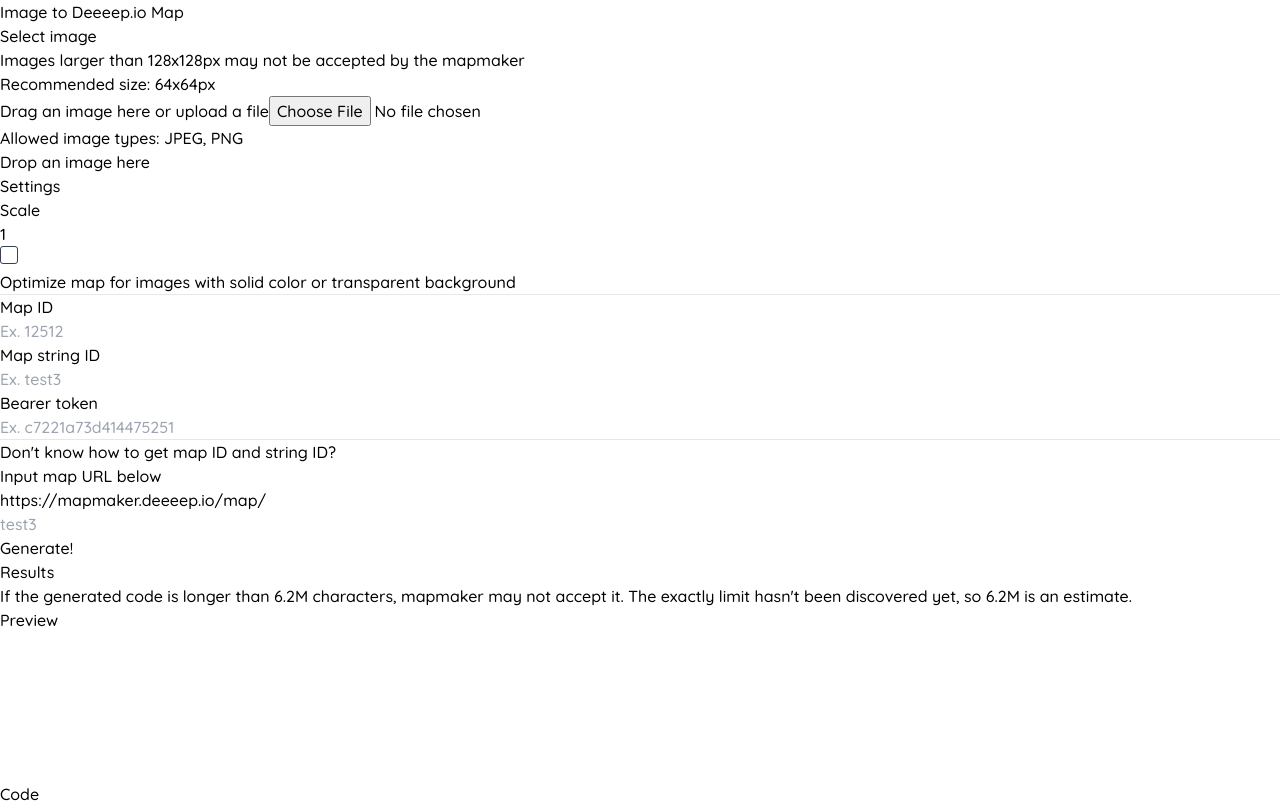
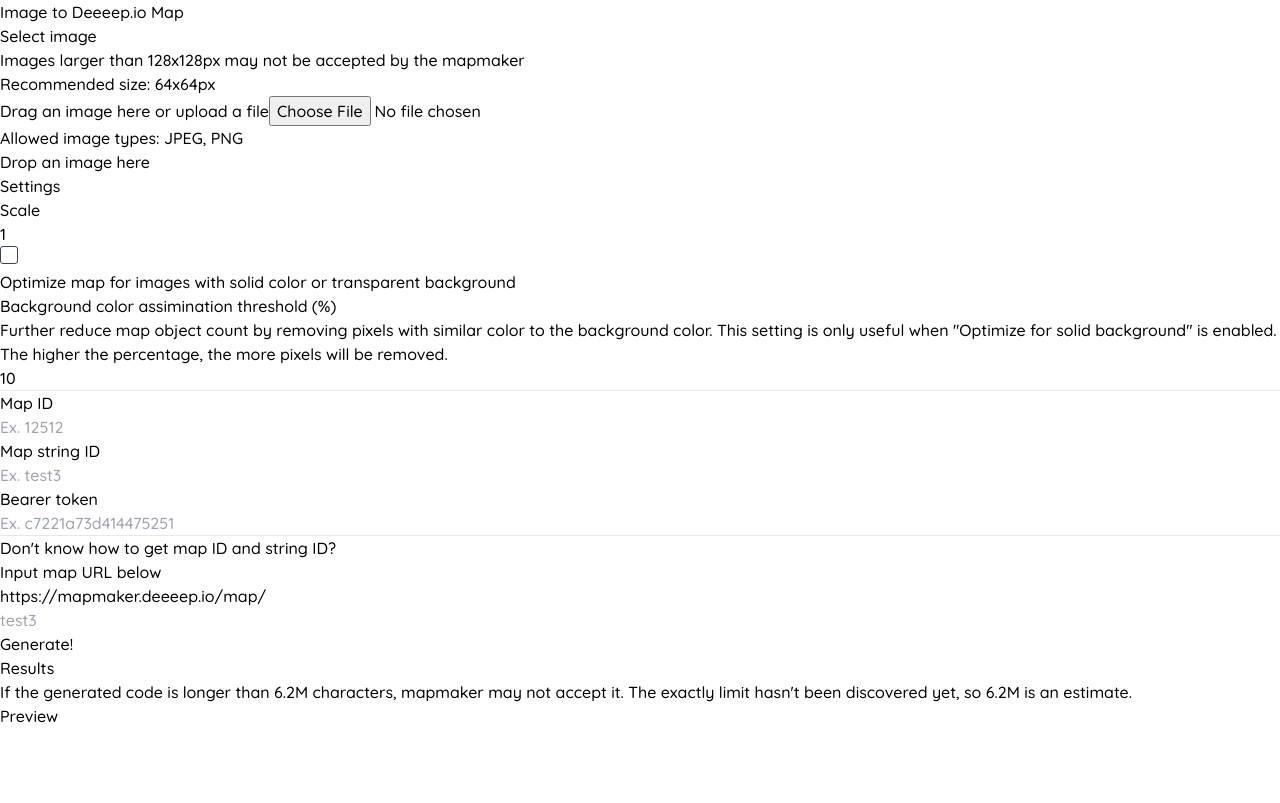
Before and after one commit to blockyfish-client/mapmaker-image-paste, a Next.js app: page / in a window 1280 px wide. Shown: the top 803 px of the page. Built offline with nearby package versions, Linux system fonts and the light colour scheme.

Commit message:
add image color assimilation option to frontend

```diff
--- a/app/page.jsx
+++ b/app/page.jsx
@@ -18,6 +18,7 @@
 	const filePickerInput = useRef(null);
 	const scaleInput = useRef(null);
 	const optimizeForBgInput = useRef(null);
+	const imgAssimilationThreshold = useRef(null);
 	const mapUrlInput = useRef(null);
 	const mapIdInput = useRef(null);
 	const stringIdInput = useRef(null);
@@ -134,10 +135,19 @@
 									defaultValue={1}
 									className="bg-surface-0 border border-border-1 outline-none py-1 px-2 rounded-lg"
 									ref={(ref) => (scaleInput.current = ref)}
+									onChange={() => {
+										scaleInput.current.value = scaleInput.current.value.replaceAll(/[^0-9]/gim, "");
+										if (scaleInput.current.value > 1000) {
+											scaleInput.current.value = 1000;
+										}
+										if (scaleInput.current.value < 0) {
+											scaleInput.current.value = 0;
+										}
+									}}
 								/>
 							</div>
 						</div>
-						<div className="flex flex-col w-[calc(50%-16px)]">
+						<div className="flex flex-col w-[calc(50%-16px)] gap-4">
 							<div className="flex flex-flex gap-4 items-center">
 								<input
 									type="checkbox"
@@ -146,6 +156,29 @@
 								<p>Optimize map for images with solid color or transparent background</p>
 							</div>
 						</div>
+					</div>
+					<div className="flex flex-col gap-2">
+						<p>Background color assimination threshold (%)</p>
+						<p className="text-sm text-secondary-text -mt-2">
+							Further reduce map object count by removing pixels with similar color to the background color. This setting is only useful when "Optimize for solid background" is enabled.
+							The higher the percentage, the more pixels will be removed.
+						</p>
+						<input
+							type="text"
+							placeholder="10"
+							defaultValue={10}
+							className="bg-surface-0 border border-border-1 outline-none py-1 px-2 rounded-lg"
+							ref={(ref) => (imgAssimilationThreshold.current = ref)}
+							onChange={() => {
+								imgAssimilationThreshold.current.value = imgAssimilationThreshold.current.value.replaceAll(/[^0-9]/gim, "");
+								if (imgAssimilationThreshold.current.value > 100) {
+									imgAssimilationThreshold.current.value = 100;
+								}
+								if (imgAssimilationThreshold.current.value < 0) {
+									imgAssimilationThreshold.current.value = 0;
+								}
+							}}
+						/>
 					</div>
 
 					<hr className="border-secondary-text border-dashed" />
@@ -159,6 +192,9 @@
 									placeholder="Ex. 12512"
 									className="bg-surface-0 border border-border-1 outline-none py-1 px-2 rounded-lg"
 									ref={(ref) => (mapIdInput.current = ref)}
+									onChange={() => {
+										mapIdInput.current.value = mapIdInput.current.value.replaceAll(/[^0-9]/gim, "");
+									}}
 								/>
 							</div>
 							<div className="flex flex-col gap-2">
@@ -168,6 +204,9 @@
 									placeholder="Ex. test3"
 									className="bg-surface-0 border border-border-1 outline-none py-1 px-2 rounded-lg"
 									ref={(ref) => (stringIdInput.current = ref)}
+									onChange={() => {
+										stringIdInput.current.value = stringIdInput.current.value.replaceAll(/[^A-Z0-9_]/gim, "").toLowerCase();
+									}}
 								/>
 							</div>
 						</div>
@@ -184,6 +223,9 @@
 									placeholder="Ex. c7221a73d4144752516932b873f849e6"
 									className="bg-surface-0 border border-border-1 outline-none py-1 px-2 rounded-lg"
 									ref={(ref) => (bearerInput.current = ref)}
+									onChange={() => {
+										bearerInput.current.value = bearerInput.current.value.replaceAll(/[^A-Z0-9]/gim, "").toLowerCase();
+									}}
 								/>
 							</div>
 						</div>
@@ -203,6 +245,7 @@
 								ref={(ref) => (mapUrlInput.current = ref)}
 								onChange={async () => {
 									mapUrlInput.current.value = mapUrlInput.current.value.replace("https://mapmaker.deeeep.io/map/", "");
+									mapUrlInput.current.value = mapUrlInput.current.value.replaceAll(/[^A-Z0-9_]/gim, "").toLowerCase();
 									setMapUrlOk("pending");
 									const res = await (await fetch("https://apibeta.deeeep.io/maps/s/" + mapUrlInput.current.value)).json();
 									if (res.error) {
@@ -232,6 +275,7 @@
 						onClick={async () => {
 							if (!image) toast.error("Please upload an image first");
 							else if (!scaleInput.current.value) toast.error("Please input image scale");
+							else if (!imgAssimilationThreshold.current.value) toast.error("Please input image background color assimilation threshold");
 							else if (!mapIdInput.current.value) toast.error("Please input map ID");
 							else if (!stringIdInput.current.value) toast.error("Please input map string ID");
 							else if (!bearerInput.current.value) toast.error("Please input bearer token");
@@ -242,7 +286,8 @@
 									stringId: stringIdInput.current.value,
 									token: bearerInput.current.value,
 									scale: scaleInput.current.value,
-									optimizeForBg: optimizeForBgInput.current.checked
+									optimizeForBg: optimizeForBgInput.current.checked,
+									acThreshold: imgAssimilationThreshold.current.value
 								});
 								setShowFullCode(false);
 								setCode(res);
--- a/src/script.js
+++ b/src/script.js
@@ -89,7 +89,7 @@
 	});
 }
 
-export const imageHandler = (file, { mapId, token, stringId, scale = 1, optimizeForBg = true, assimilateColor = true, acThreshold = 10 }) => {
+export const imageHandler = (file, { mapId, token, stringId, scale = 1, optimizeForBg = true, acThreshold = 10 }) => {
 	return new Promise(async (resolve, reject) => {
 		try {
 			var url = await fileToUrl(file);
@@ -128,7 +128,7 @@
 			for (var x = 0; x < width; x++) {
 				for (var y = 0; y < height; y++) {
 					var pixel = pixels[x][y];
-					if (assimilateColor) {
+					if (acThreshold != 0) {
 						var hexPixel = pixel.toString(16);
 						var hexBg = bgColor.toString(16);
 						var rPixel = parseInt(hexPixel.slice(0, 2), 16);
```
